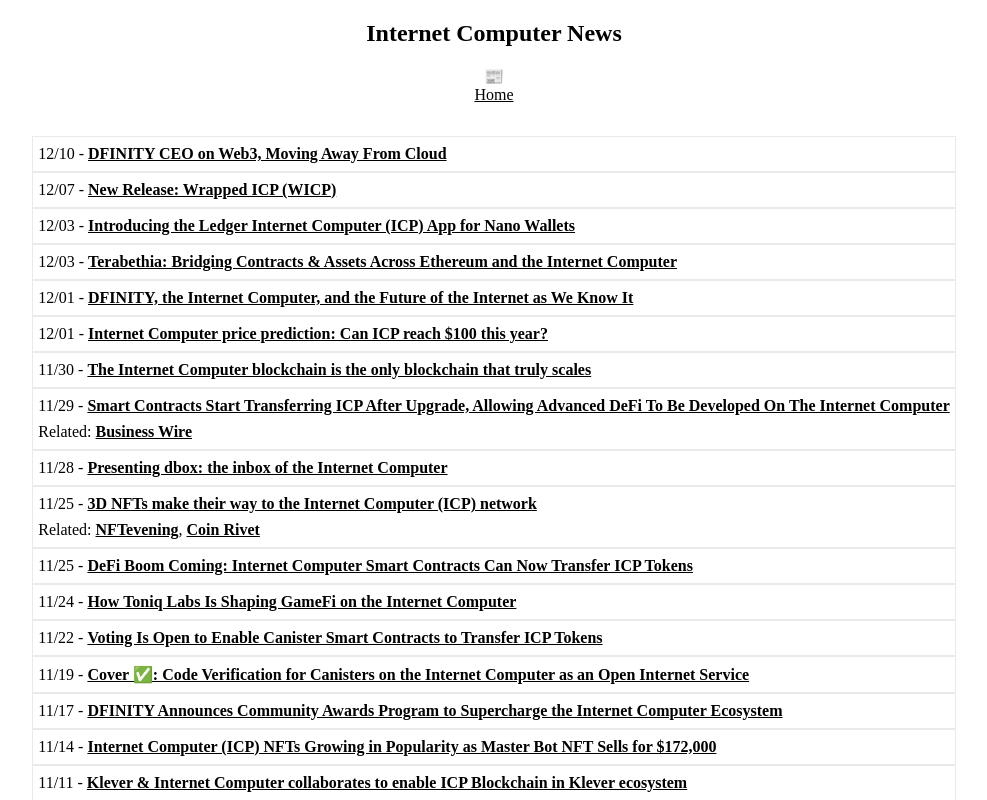
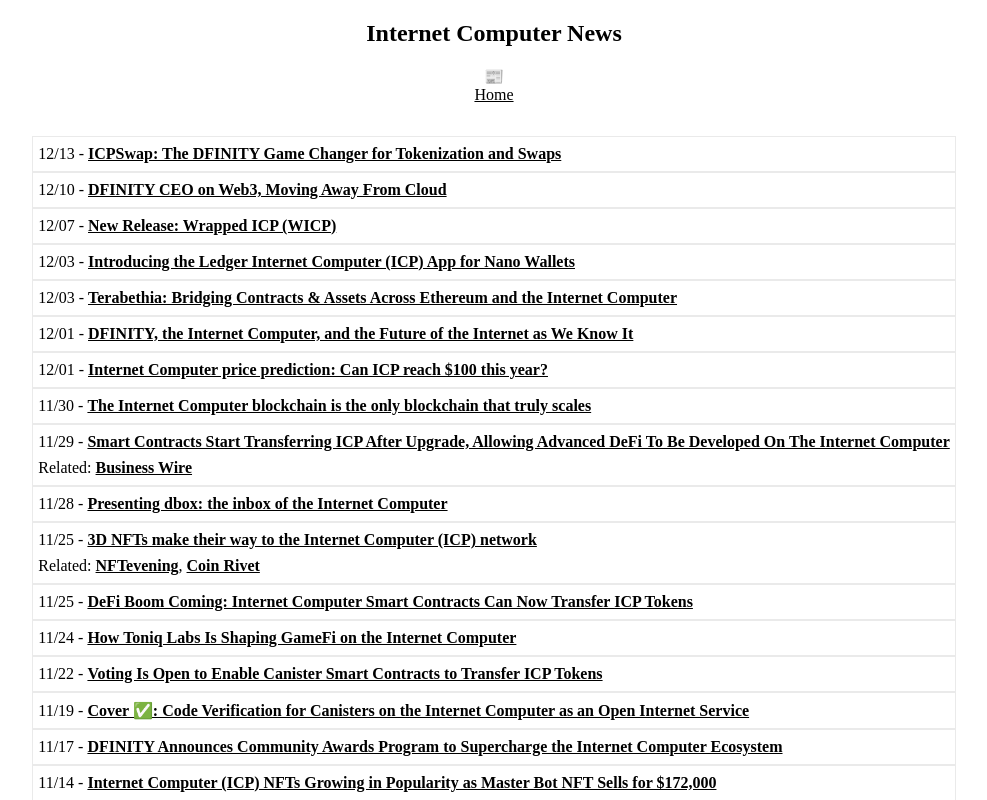
Before and after one commit to rjlucasm/ictoday, a Next.js app: page /news/2021 in a window 1280 px wide. Shown: the top 800 px of the page, without its empty margins (146-1133 px from the left). Built offline with nearby package versions, Linux system fonts and the light colour scheme.

Commit message:
News 12/13

```diff
--- a/pages/news/2021.js
+++ b/pages/news/2021.js
@@ -17,6 +17,9 @@ export default function News21() {
             <Link href="/"><a style={{ color: 'inherit' }}>Home</a></Link>
 
             <div className="pagesgrid">
+            <div className="pagescard">12/13 -&nbsp;
+                <a href="https://www.issuewire.com/icpswap-the-dfinity-game-changer-for-tokenization-and-swaps-1719019950216948" target="_blank" rel="noopener noreferrer">ICPSwap: The DFINITY Game Changer for Tokenization and Swaps</a>
+            </div>
             <div className="pagescard">12/10 -&nbsp;
                 <a href="https://www.bloomberg.com/news/videos/2021-12-10/dfinity-ceo-on-web3-moving-away-from-cloud-video?sref=kHbagO2u" target="_blank" rel="noopener noreferrer">DFINITY CEO on Web3, Moving Away From Cloud</a>
             </div>
```
